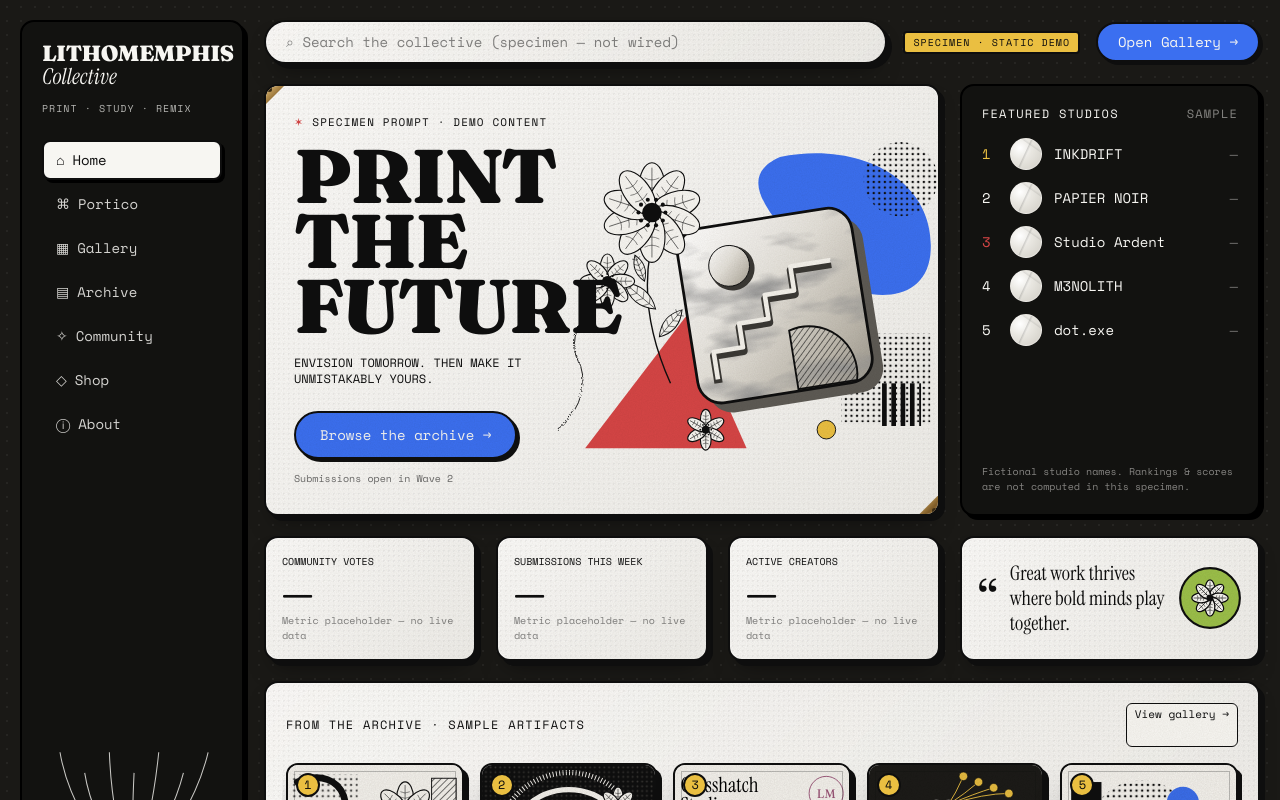
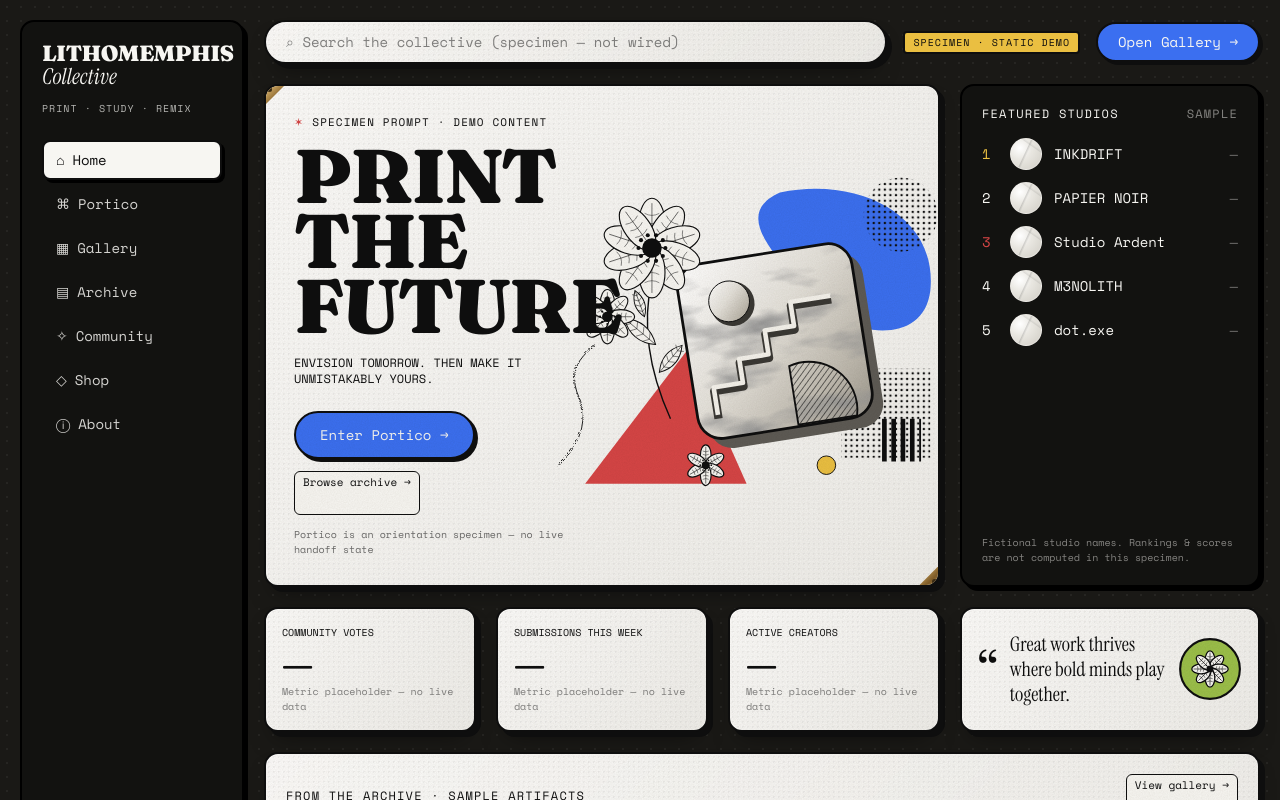
Before and after one commit to MelodicBloom/lithomemphis, a React (Vite) app: page / in a window 1280 px wide. Shown: the top 800 px of the page. Built offline with nearby package versions, Linux system fonts and the light colour scheme.

Commit message:
feat: expose Portico threshold from home

```diff
--- a/src/pages/Home.tsx
+++ b/src/pages/Home.tsx
@@ -17,7 +17,7 @@ export default function Home(){
             <div className="font-mono text-[11px] uppercase tracking-widest flex items-center gap-2"><span className="text-cherry">✶</span> Specimen prompt · demo content</div>
             <h1 className="font-display font-black text-[56px] sm:text-[76px] leading-[.86] tracking-tight mt-3">PRINT<br/>THE<br/>FUTURE</h1>
             <p className="font-mono text-xs uppercase mt-4 max-w-[260px]">Envision tomorrow. Then make it unmistakably yours.</p>
-            <div className="flex flex-wrap gap-3 mt-6 items-center"><Link to="/archive" className="btn bg-cornflower text-paper px-6 py-3 text-sm">Browse the archive →</Link><span className="font-mono text-[10px] text-ink/60">Submissions open in Wave 2</span></div>
+            <div className="flex flex-wrap gap-3 mt-6 items-center"><Link to="/portico" className="btn bg-cornflower text-paper px-6 py-3 text-sm">Enter Portico →</Link><Link to="/archive" className="chip min-h-[44px] px-3">Browse archive →</Link><span className="font-mono text-[10px] text-ink/60">Portico is an orientation specimen — no live handoff state</span></div>
           </div>
         </section>
         <aside className="ink-card p-5 flex flex-col"><div className="font-mono text-xs uppercase tracking-widest flex justify-between"><span>Featured studios</span><span className="text-paper/50">sample</span></div>
```
